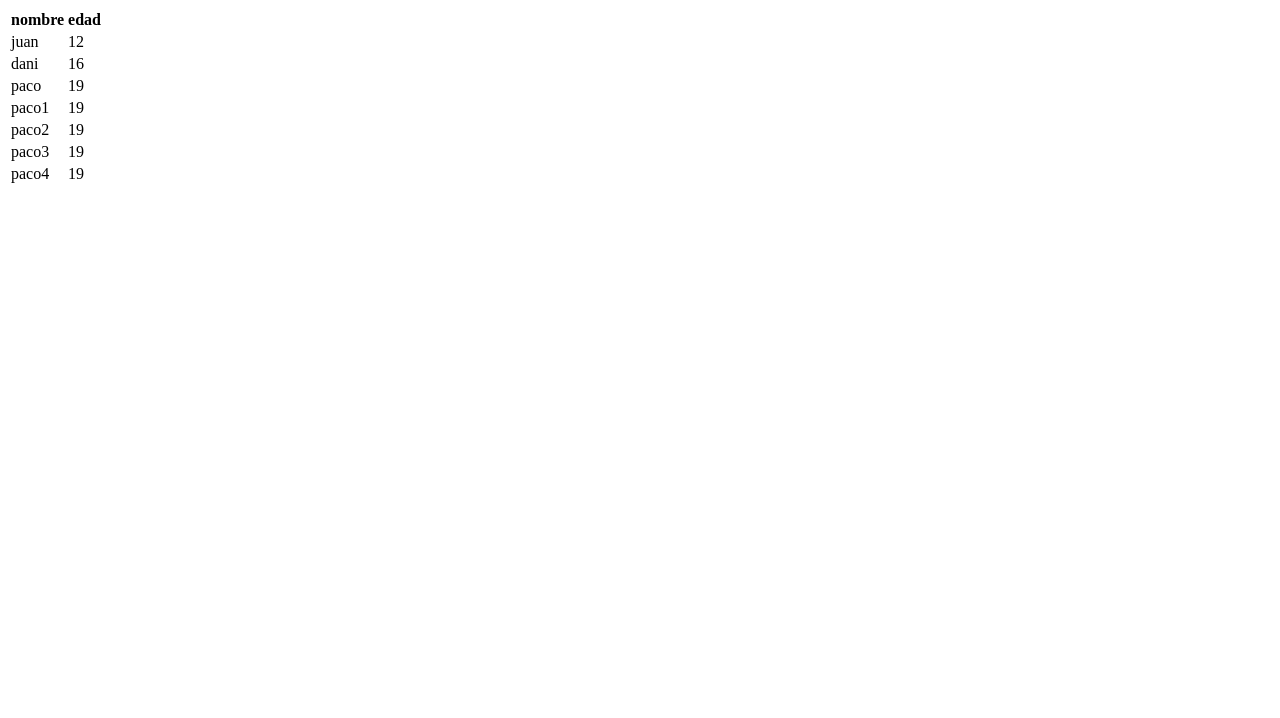
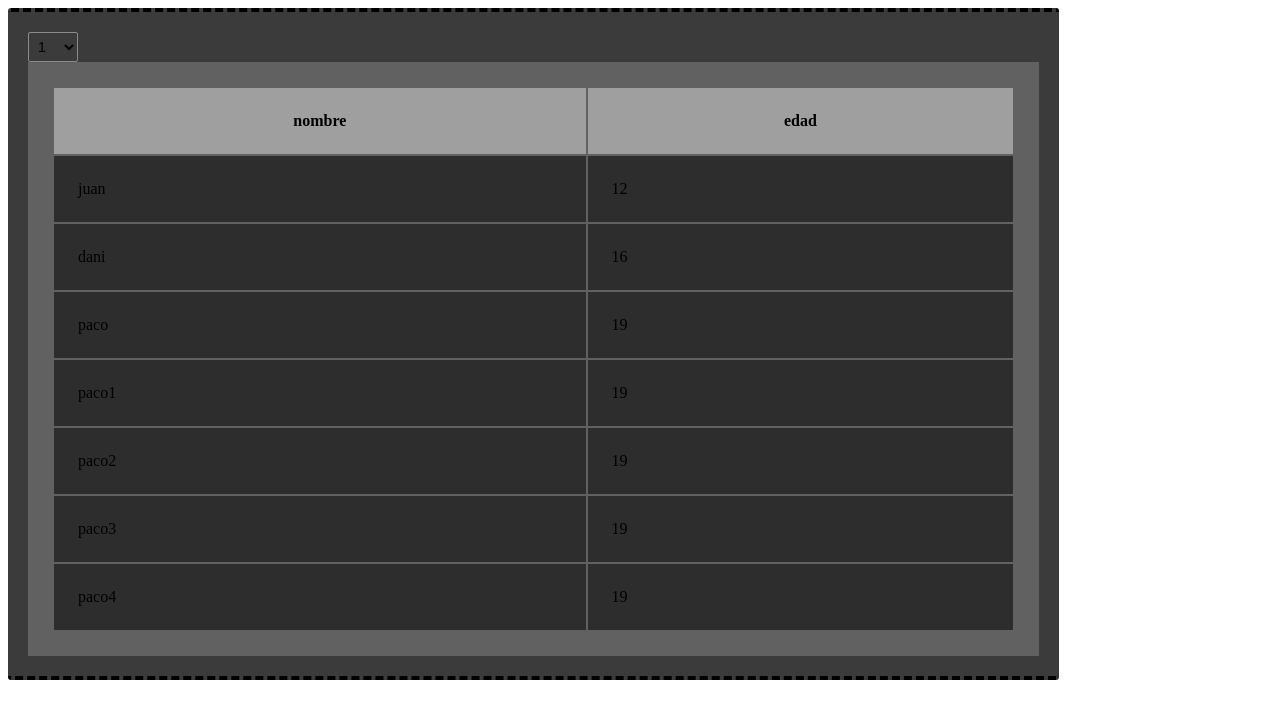
Before and after one commit to pacoman202/DataTable, a website: page index.html in a window 1280 px wide. Drawn offline with nearby package versions, Linux system fonts and the light colour scheme.

Commit message:
ya hecho practicamente

```diff
--- /dev/null
+++ b/dataTable.css
@@ -0,0 +1,49 @@
+.dataTable {
+  width: 100%;
+  margin: 0 auto;
+  padding: 24px;
+  background-color: #616161;
+}
+
+.dataTable td {
+  padding: 24px;
+  background-color: #2d2d2d;
+}
+
+.dataTable th {
+  padding: 24px;
+  background-color: #9f9f9f;
+}
+
+.containerDataTable {
+  background-color: #3b3b3b;
+  width: 80%;
+  border-block: dashed rgb(0, 0, 0) 4px;
+  padding: 20px;
+  border-radius: 3px;
+}
+
+.containerDataTable select {
+  background: transparent;
+  border: #8b8b8b 1px solid;
+  border-radius: 2px;
+  font-size: 14px;
+  height: 30px;
+  padding: 5px;
+  width: 50px;
+}
+
+.buttonsDataTable {
+  width: auto;
+  text-align: right;
+}
+
+.buttonsDataTable button {
+  background: transparent;
+  border: #8b8b8b 1px solid;
+  border-radius: 5px;
+  font-size: 14px;
+  height: 30px;
+  padding: 5px;
+  width: 30px;
+}
--- a/dataTable.js
+++ b/dataTable.js
@@ -1,28 +1,61 @@
 class DataTable {
     constructor(id) {
         this.id = id
+        this.header = $(`${id} thead`).html().split('<tr>').map(data => '<tr>' + data).slice(1)
+        this.body = $(`${id} tbody`).html().split('<tr>').map(data => '<tr>' + data)
+        $(`${id}`).wrap('<div class="containerDataTable">')
+        $(`${id}`).addClass('dataTable')
+
+        $(`.containerDataTable`).prepend(this.generarSelect())
+
+        $('html').on('click', '.buttonDataTable', this.cantPags)
+        $('html').on('change', '.selectDataTable', this.cantPags)
+
+        this.cantPags()
     }
 
-    crearDataTable() {
-        datos = document.getElementById('tbody').innerHTML.split('<tr>').map(data => '<tr>' + data)
-        datos.splice(0, 1)
-        limite = 2
-        datosPaginados = []
-        datos.forEach((data, index) => {
-            if (index % limite === 0) {
-                datosPaginados.push([])
+    generarSelect() {
+        const nums = [1, 2, 3, 4, 5, 6, 7, 8, 9, 10]
+        let select = '<select class="selectDataTable" value="5">'
+        nums.forEach(data => select += `<option value="${data}">${data}</option>`)
+        return select + "</select>"
+    }
+
+    cantPags = () => {
+        const cant = parseInt($('.selectDataTable').val())
+        this.datosPaginados = []
+        this.body.slice(1).forEach((data, index) => {
+            if (index % cant === 0) {
+                this.datosPaginados.push([])
             }
-            datosPaginados[Math.floor(index / limite)].push(data)
+            this.datosPaginados[Math.floor(index / cant)].push(data)
         })
-        document.getElementById('tbody').innerHTML = datosPaginados[0].join('')
+        this.crearBotones()
+        this.cambiarPagina(0)
+    }
 
-        divButtons = document.getElementById('buttonsDataTable')
-        datosPaginados.forEach((data, index) => {
-            divButtons.innerHTML += '<button onclick="paginar(' + index + ')">' + (index + 1) + '</button>'
+    cambiarPagina() {
+        const numPag = $('.buttonDataTable').html()
+        if (numPag === "<<") $(`${this.id} tbody`).html(this.datosPaginados[0])
+        else if (numPag === ">>") $(`${this.id} tbody`).html(this.datosPaginados[this.datosPaginados.length - 1])
+        else $(`${this.id} tbody`).html(this.datosPaginados[numPag])
+    }
+
+    crearBotones() {
+        if (!$('.buttonsDataTable').html()) $(`.containerDataTable`).append('<div class="buttonsDataTable">')
+        $('.buttonsDataTable').html('')
+        Object.keys(this.datosPaginados).forEach((data, index) => {
+            $('.buttonsDataTable').append('<button class="buttonDataTable">' + (index + 1) + '</button>')
         })
     }
 
-    paginar(pag) {
-        document.getElementById('tbody').innerHTML = datosPaginados[pag].join('')
+    mostrarEnRango(rango, actual) {
+        const start = Math.max(1, actual - rango);
+        const end = Math.min(data.length, actual + rango);
+        const res = data.slice(start - 1, end);
+
+        if (res[0] !== 1) res.unshift('<<');
+        if (res[res.length - 1] !== data[data.length - 1]) res.push('>>');
+        return res
     }
 }
--- a/dataTable.html
+++ b/index.html
@@ -5,6 +5,9 @@
     <meta charset="UTF-8">
     <meta name="viewport" content="width=device-width, initial-scale=1.0">
     <title>Document</title>
+    <script src="https://code.jquery.com/jquery-3.7.1.min.js"></script>
+    <script src="dataTable.js"></script>
+    <link rel="stylesheet" href="dataTable.css">
 </head>
 
 <body>
@@ -46,10 +49,9 @@
             </tr>
         </tbody>
     </table>
-    <div id="buttonsDataTable">
-    </div>
-    <script src="dataTable.js">
-        new DataTable('#myTable')
+
+    <script>
+        data = new DataTable('#dataTable')
     </script>
 </body>
 
```
Also changed, not shown: package.json (added, +25 -0 lines).
